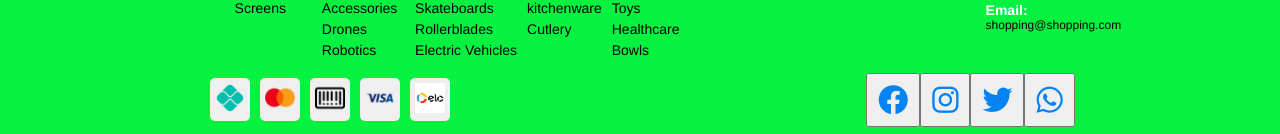
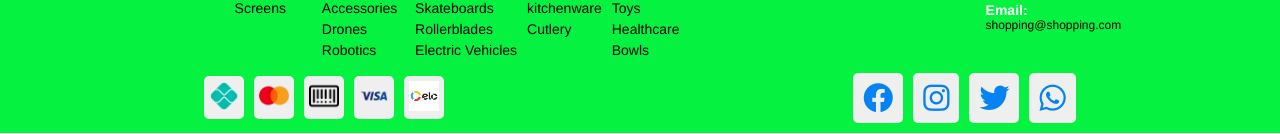
Before and after one commit to OscarYopan/marketplace-frontend-landing-page, a React (Vite) app: page / in a window 1280 px wide. Shown: the part 3356-3490 px from the top of the page. Built offline with nearby package versions, Linux system fonts and the light colour scheme.

Commit message:
Update footer.css

```diff
--- a/src/components/Footer/footer.css
+++ b/src/components/Footer/footer.css
@@ -61,6 +61,13 @@
   /**/
 }
 
+.socials button {
+  cursor: pointer;
+  border: none;
+  border-radius: 5px;
+  margin: 0 5px;
+}
+
 .socials i {
   font-size: 30px;
   color: var(--color2);
```
